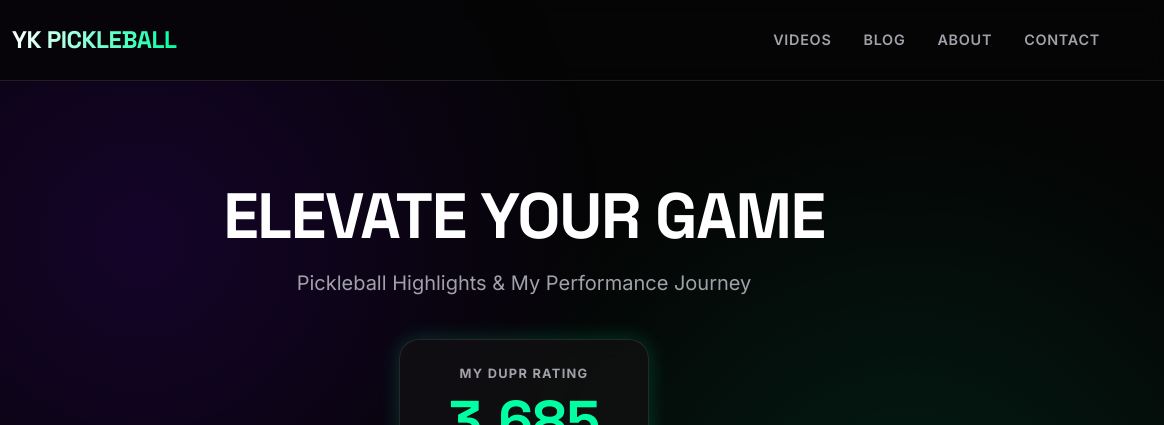
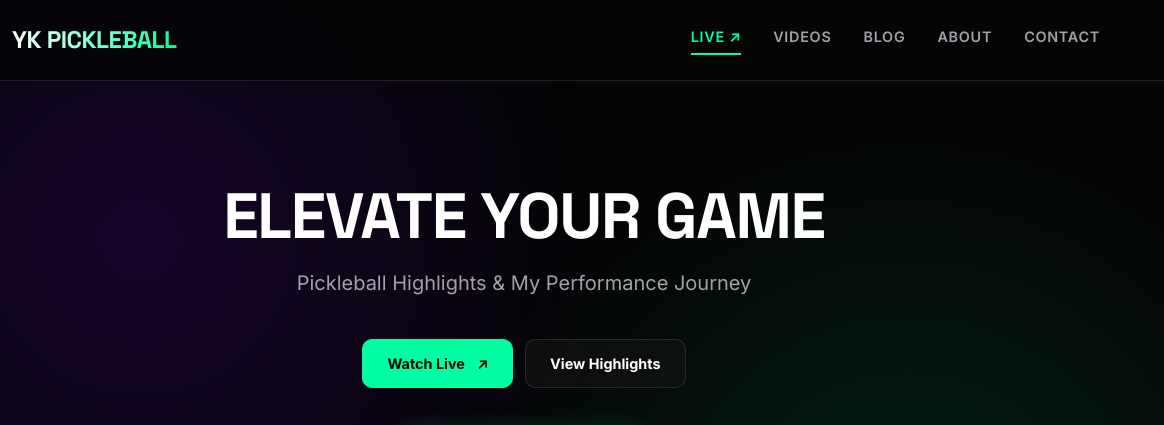
Before and after one commit to yangiak/yangiak.github.io, a plain HTML site: page docs/index.html in a window 1280 px wide. Shown: the top 425 px of the page, 116-1280 px from the left. Drawn offline with Linux system fonts and the light colour scheme.

Commit message:
Add live stream links to navigation and hero (#1)

```diff
--- a/docs/index.html
+++ b/docs/index.html
@@ -16,7 +16,8 @@
       <img src="./assets/logo.png" alt="YK Pickleball Logo" class="logo-header">
       <h1>YK Pickleball</h1>
     </div>
-    <nav>
+    <nav aria-label="Main navigation">
+      <a href="https://live.ykpickleball.com/" class="nav-live">Live <span aria-hidden="true">↗</span></a>
       <a href="#videos">Videos</a>
       <a href="#blog">Blog</a>
       <a href="#about">About</a>
@@ -28,6 +29,11 @@
     <section class="hero">
       <h1>Elevate Your Game</h1>
       <p>Pickleball Highlights & My Performance Journey</p>
+
+      <div class="hero-actions">
+        <a href="https://live.ykpickleball.com/" class="button button-primary">Watch Live <span aria-hidden="true">↗</span></a>
+        <a href="#videos" class="button button-secondary">View Highlights</a>
+      </div>
 
       <div class="stats-container">
         <div class="dupr-card">
--- a/docs/style.css
+++ b/docs/style.css
@@ -102,6 +102,61 @@ nav a {
 nav a:hover {
     color: var(--accent-color);
     text-shadow: 0 0 10px rgba(0, 255, 163, 0.5);
+}
+
+/* Shared live destination: an entry point, never an unverified on-air indicator. */
+nav .nav-live {
+    color: var(--accent-color);
+    border-bottom: 2px solid currentColor;
+    padding-bottom: 0.25rem;
+}
+
+a:focus-visible {
+    outline: 2px solid var(--accent-color);
+    outline-offset: 5px;
+    border-radius: 4px;
+}
+
+.hero-actions {
+    display: flex;
+    justify-content: center;
+    flex-wrap: wrap;
+    gap: 0.75rem;
+    margin: 0 0 2.5rem;
+}
+
+.button {
+    display: inline-flex;
+    align-items: center;
+    justify-content: center;
+    gap: 0.75rem;
+    min-height: 48px;
+    padding: 0.75rem 1.5rem;
+    border: 1px solid var(--glass-border);
+    border-radius: 10px;
+    font-size: 0.9rem;
+    font-weight: 700;
+    text-decoration: none;
+    transition: background 0.2s ease, border-color 0.2s ease;
+}
+
+.button-primary {
+    color: var(--bg-color);
+    background: var(--accent-color);
+    border-color: var(--accent-color);
+}
+
+.button-primary:hover {
+    background: #72ffcc;
+}
+
+.button-secondary {
+    color: var(--text-primary);
+    background: var(--card-bg);
+}
+
+.button-secondary:hover {
+    border-color: var(--accent-color);
 }
 
 /* Hero Section */
@@ -349,9 +404,22 @@ footer {
 
     nav {
         gap: 1rem;
+        flex-wrap: wrap;
+        justify-content: center;
     }
 
     .contact-container {
         padding: 2rem;
     }
 }
+
+@media (max-width: 400px) {
+    nav { gap: 0.75rem; }
+    nav a { font-size: 0.8rem; }
+    .blog-grid { grid-template-columns: minmax(0, 1fr); }
+}
+
+@media (prefers-reduced-motion: reduce) {
+    * { scroll-behavior: auto; }
+    *, *::before, *::after { transition: none !important; }
+}
```
